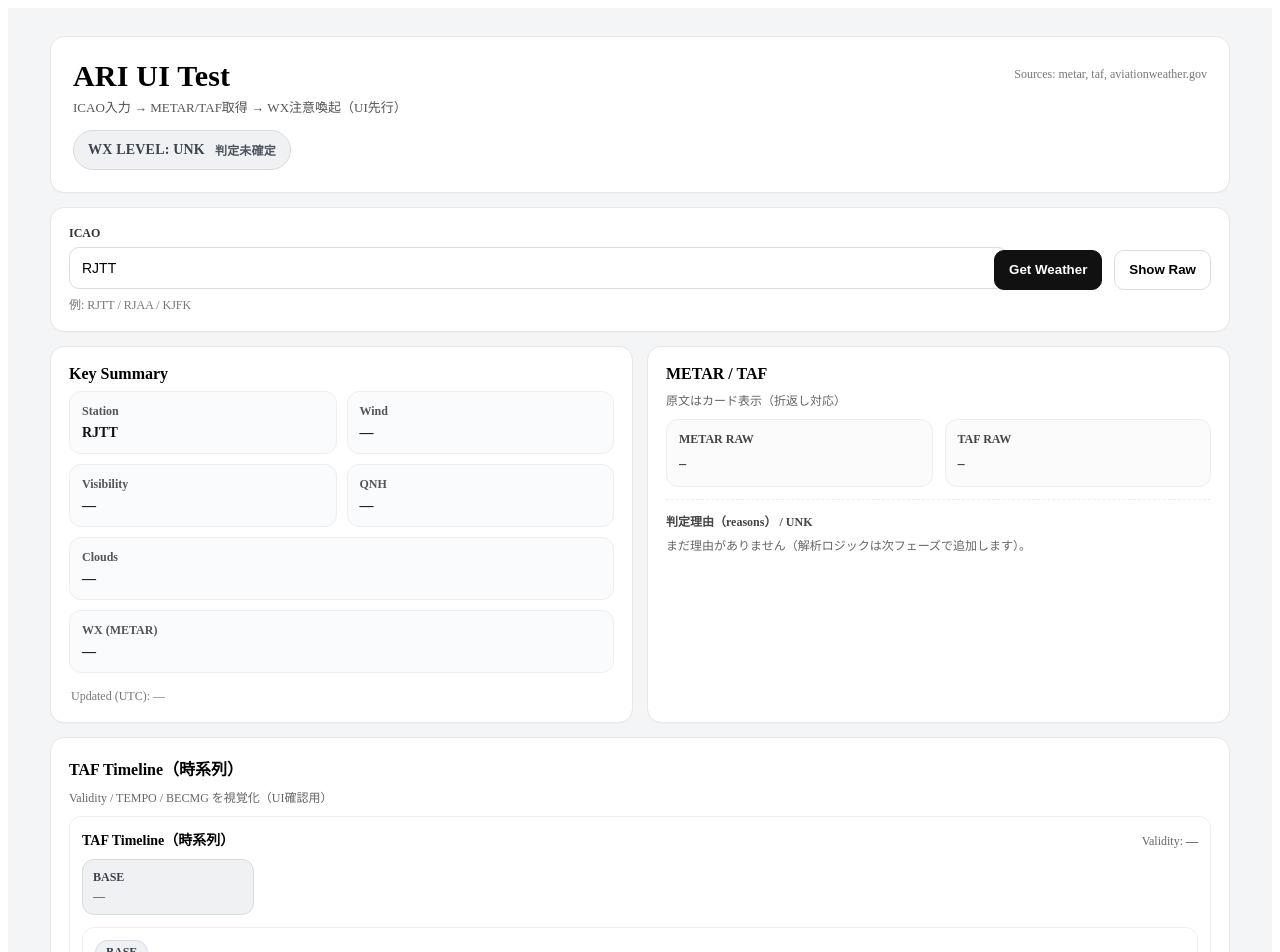
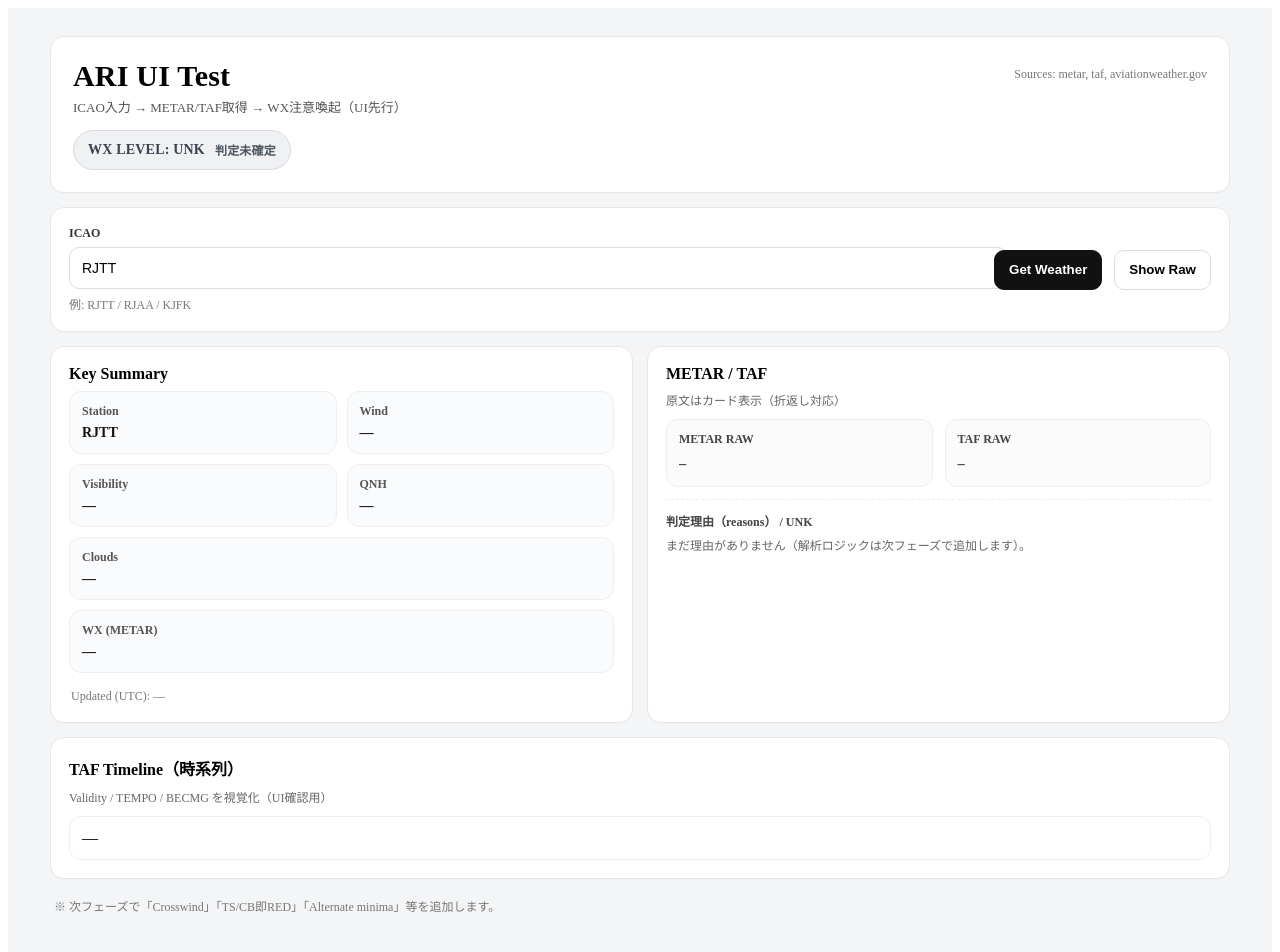
Before and after one commit to ZetecR-cloud/ari-safety-intelligence, a Next.js app: page /ui-test in a window 1280 px wide. Shown: the top 952 px of the page. Built offline with nearby package versions, Linux system fonts and the light colour scheme.

Commit message:
Update TafTimeline.tsx

```diff
--- a/app/components/TafTimeline.tsx
+++ b/app/components/TafTimeline.tsx
@@ -1,259 +1,66 @@
 "use client";
 
-import React, { useMemo } from "react";
-
 type Props = {
-  tafRaw?: string;
-  taf?: string;
+  rawTaf: string;
 };
 
-type Segment = {
-  kind: "BASE" | "FM" | "TEMPO" | "BECMG";
-  from?: string; // 0106
-  to?: string;   // 0109
-  text: string;  // segment raw text
-};
+export default function TafTimeline({ rawTaf }: Props) {
+  if (!rawTaf) {
+    return <div>—</div>;
+  }
 
-function norm(s: any) {
-  return String(s ?? "").trim().replace(/\s+/g, " ").toUpperCase();
-}
+  const tokens = rawTaf.split(/\s+/);
+  const timeline: any[] = [];
 
-function pickTaf(props: Props) {
-  // どっちでも拾えるようにする
-  return norm(props.tafRaw || props.taf || "");
-}
+  // ✅ BASEは必ず存在
+  timeline.push({
+    type: "BASE",
+    label: "BASE",
+  });
 
-// "0106/0212" を拾う
-function parseValidity(taf: string): string | null {
-  const m = taf.match(/\b(\d{4})\/(\d{4})\b/);
-  if (!m) return null;
-  return `${m[1]}Z / ${m[2]}Z`;
-}
+  for (let i = 0; i < tokens.length; i++) {
+    const t = tokens[i];
 
-// TAFをざっくり分割：FM / TEMPO / BECMG を境に切る（BASEは先頭）
-function splitSegments(taf: string): Segment[] {
-  if (!taf) return [];
-
-  // 先頭の "TAF XXXX " を除去（あってもなくてもOK）
-  const cleaned = taf.replace(/^TAF\s+[A-Z0-9]{4}\s+/i, "");
-
-  // 境界キーワードの前で分割できるように marker を入れる
-  const marked = cleaned.replace(/\s+(FM\d{6}|TEMPO\s+\d{4}\/\d{4}|BECMG\s+\d{4}\/\d{4})/g, "\n$1");
-
-  const parts = marked
-    .split("\n")
-    .map((p) => p.trim())
-    .filter(Boolean);
-
-  const out: Segment[] = [];
-
-  for (let i = 0; i < parts.length; i++) {
-    const p = parts[i];
-
-    // FM010600
-    if (/^FM\d{6}\b/.test(p)) {
-      const fm = p.match(/^FM(\d{6})\b/);
-      out.push({ kind: "FM", from: fm?.[1], text: p });
-      continue;
+    if (t === "BECMG") {
+      timeline.push({
+        type: "BECMG",
+        label: "BECMG",
+        period: tokens[i + 1],
+      });
     }
 
-    // TEMPO 0106/0109
-    if (/^TEMPO\s+\d{4}\/\d{4}\b/.test(p)) {
-      const mm = p.match(/^TEMPO\s+(\d{4})\/(\d{4})\b/);
-      out.push({ kind: "TEMPO", from: mm?.[1], to: mm?.[2], text: p });
-      continue;
+    if (t === "TEMPO") {
+      timeline.push({
+        type: "TEMPO",
+        label: "TEMPO",
+        period: tokens[i + 1],
+      });
     }
 
-    // BECMG 0200/0203
-    if (/^BECMG\s+\d{4}\/\d{4}\b/.test(p)) {
-      const mm = p.match(/^BECMG\s+(\d{4})\/(\d{4})\b/);
-      out.push({ kind: "BECMG", from: mm?.[1], to: mm?.[2], text: p });
-      continue;
-    }
-
-    // それ以外は BASE（最初の塊）
-    // もし2つ目以降に来たら BASE扱いで追加（念のため）
-    out.push({ kind: "BASE", text: p });
-  }
-
-  // BASEが複数になった場合はまとめる（先頭のBASEに結合）
-  const baseIdx = out.findIndex((s) => s.kind === "BASE");
-  if (baseIdx >= 0) {
-    const bases = out.filter((s) => s.kind === "BASE");
-    if (bases.length > 1) {
-      const merged = bases.map((b) => b.text).join(" ");
-      const rest = out.filter((s) => s.kind !== "BASE");
-      return [{ kind: "BASE", text: merged }, ...rest];
+    if (t.startsWith("FM")) {
+      timeline.push({
+        type: "FM",
+        label: t,
+      });
     }
   }
 
-  return out;
-}
-
-function pill(kind: Segment["kind"]) {
-  if (kind === "BASE") return { label: "BASE", cls: "base" };
-  if (kind === "FM") return { label: "FM", cls: "fm" };
-  if (kind === "TEMPO") return { label: "TEMPO", cls: "tempo" };
-  return { label: "BECMG", cls: "becmg" };
-}
-
-function shortWindow(seg: Segment): string {
-  if (seg.kind === "FM" && seg.from) return `from ${seg.from}Z`;
-  if ((seg.kind === "TEMPO" || seg.kind === "BECMG") && seg.from && seg.to) return `${seg.from}Z → ${seg.to}Z`;
-  return "—";
-}
-
-export default function TafTimeline(props: Props) {
-  const taf = useMemo(() => pickTaf(props), [props.tafRaw, props.taf]);
-  const validity = useMemo(() => parseValidity(taf), [taf]);
-  const segments = useMemo(() => splitSegments(taf), [taf]);
-
-  // 何もない時は、原因がわかるようにガイドを出す
-  if (!taf) {
-    return (
-      <div style={{ padding: 12, border: "1px solid #eee", borderRadius: 12 }}>
-        <div style={{ fontWeight: 900, marginBottom: 6 }}>TAF Timeline</div>
-        <div style={{ fontSize: 12, color: "#666" }}>
-          TAFが空です（APIがtafを返していないか、propsが未指定です）。
+  return (
+    <div style={{ display: "flex", gap: 12 }}>
+      {timeline.map((p, i) => (
+        <div
+          key={i}
+          style={{
+            border: "1px solid #999",
+            padding: 12,
+            borderRadius: 6,
+            minWidth: 90,
+          }}
+        >
+          <strong>{p.label}</strong>
+          {p.period && <div>{p.period}</div>}
         </div>
-      </div>
-    );
-  }
-
-  return (
-    <div className="tt">
-      <div className="top">
-        <div className="h">TAF Timeline（時系列）</div>
-        <div className="sub">
-          Validity: <b>{validity ?? "—"}</b>
-        </div>
-      </div>
-
-      {/* 上段：ざっくり帯 */}
-      <div className="strip">
-        {segments.map((s, idx) => {
-          const p = pill(s.kind);
-          return (
-            <div key={idx} className={`stripItem ${p.cls}`} title={s.text}>
-              <div className="k">{p.label}</div>
-              <div className="w">{shortWindow(s)}</div>
-            </div>
-          );
-        })}
-      </div>
-
-      {/* 下段：詳細カード */}
-      <div className="list">
-        {segments.map((s, idx) => {
-          const p = pill(s.kind);
-          return (
-            <div key={idx} className="seg">
-              <div className={`tag ${p.cls}`}>{p.label}</div>
-              <div className="win">{shortWindow(s)}</div>
-              <div className="txt">{s.text}</div>
-            </div>
-          );
-        })}
-      </div>
-
-      <style jsx>{`
-        .tt {
-          width: 100%;
-        }
-        .top {
-          display: flex;
-          justify-content: space-between;
-          align-items: flex-end;
-          gap: 10px;
-          margin-bottom: 10px;
-        }
-        .h {
-          font-size: 14px;
-          font-weight: 900;
-        }
-        .sub {
-          font-size: 12px;
-          color: #666;
-        }
-
-        .strip {
-          display: flex;
-          gap: 8px;
-          flex-wrap: wrap;
-          margin-bottom: 12px;
-        }
-        .stripItem {
-          border: 1px solid #eee;
-          border-radius: 12px;
-          padding: 10px 10px;
-          min-width: 150px;
-          background: #fafbfc;
-        }
-        .stripItem .k {
-          font-weight: 900;
-          font-size: 12px;
-          margin-bottom: 4px;
-        }
-        .stripItem .w {
-          font-size: 12px;
-          color: #333;
-        }
-
-        .list {
-          display: grid;
-          gap: 10px;
-        }
-        .seg {
-          border: 1px solid #eee;
-          border-radius: 12px;
-          padding: 12px;
-          background: #fff;
-        }
-        .tag {
-          display: inline-block;
-          padding: 4px 10px;
-          border-radius: 999px;
-          font-size: 12px;
-          font-weight: 900;
-          border: 1px solid transparent;
-          margin-bottom: 6px;
-        }
-        .win {
-          font-size: 12px;
-          color: #666;
-          margin-bottom: 8px;
-        }
-        .txt {
-          font-family: ui-monospace, SFMono-Regular, Menlo, Monaco, Consolas, "Liberation Mono", "Courier New", monospace;
-          font-size: 12px;
-          white-space: pre-wrap;
-          word-break: break-word;
-          line-height: 1.55;
-          color: #111;
-        }
-
-        /* 色（控えめ） */
-        .base {
-          background: #f0f1f3;
-          border-color: #d7dbe0;
-          color: #39424e;
-        }
-        .tempo {
-          background: #fff4e6;
-          border-color: #ffd5a6;
-          color: #8a4b00;
-        }
-        .becmg {
-          background: #e9f7ee;
-          border-color: #bfe7cd;
-          color: #1b6b3a;
-        }
-        .fm {
-          background: #e8f1ff;
-          border-color: #bcd7ff;
-          color: #0d3b8c;
-        }
-      `}</style>
+      ))}
     </div>
   );
 }
```
